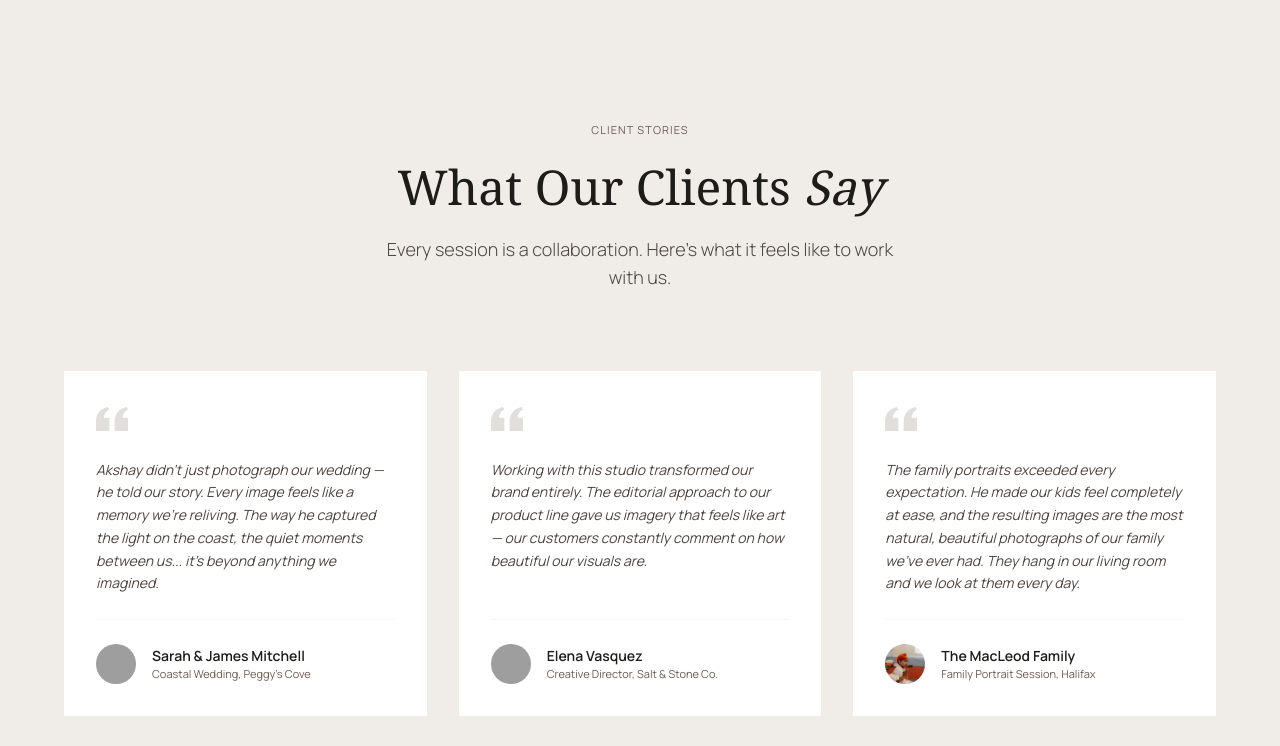
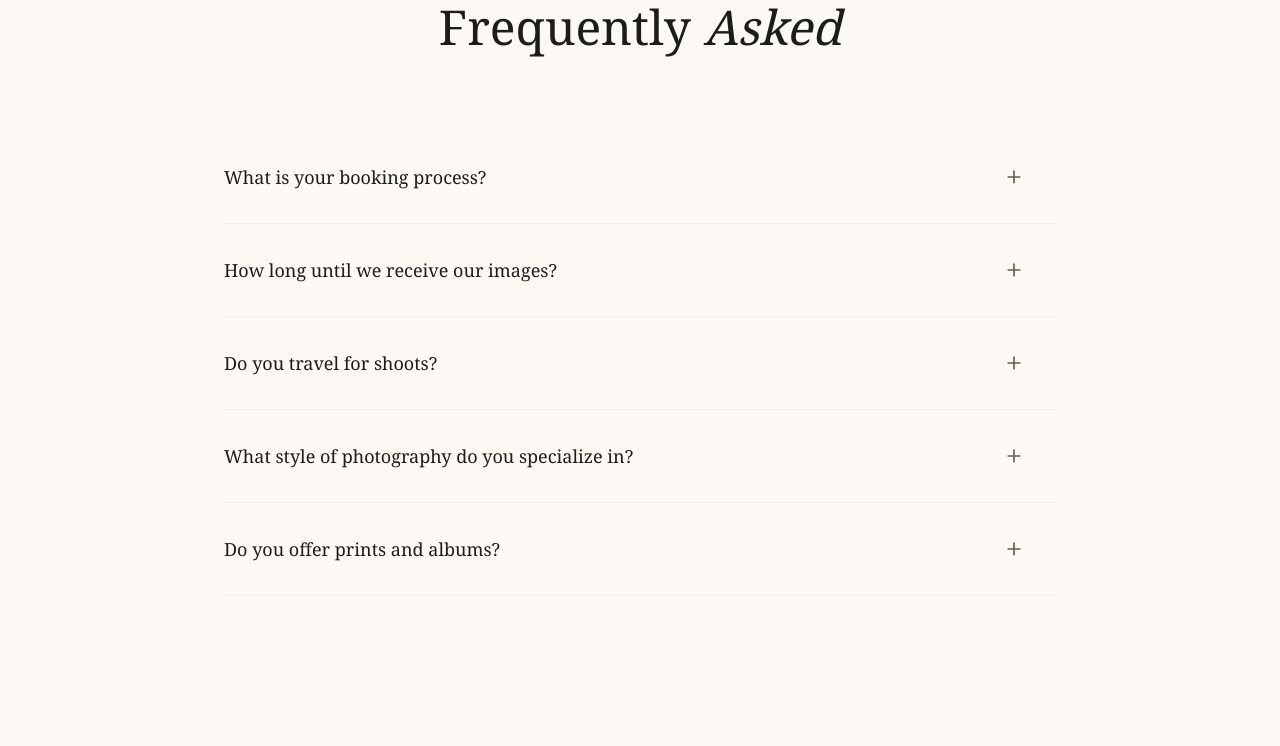
Before and after one commit to Akumar96/akshaykumarstudio, a Next.js app: page /info in a window 1280 px wide. Shown: the part 3280-4026 px from the top of the page. Built offline with nearby package versions, Linux system fonts and the light colour scheme; grey boxes are pictures that could not be loaded.

Commit message:
Remove testimonials section from info page

```diff
--- a/src/app/info/page.tsx
+++ b/src/app/info/page.tsx
@@ -178,47 +178,6 @@ export default function Info() {
         ))}
       </section>
 
-      {/* Testimonials */}
-      <section className="bg-surface-container py-40 mb-40">
-        <div className="container mx-auto px-8">
-          <AnimatedSection>
-            <div className="text-center mb-20">
-              <span className="tracking-widest uppercase text-[11px] text-secondary block mb-6">Client Stories</span>
-              <h2 className="text-4xl md:text-5xl serif mb-6">What Our Clients <span className="italic">Say</span></h2>
-              <p className="text-on-surface-variant max-w-lg mx-auto font-light text-lg">Every session is a collaboration. Here's what it feels like to work with us.</p>
-            </div>
-          </AnimatedSection>
-
-          <div className="grid grid-cols-1 md:grid-cols-2 lg:grid-cols-3 gap-8 max-w-6xl mx-auto">
-            {testimonials.map((testimonial, i) => (
-              <AnimatedSection key={testimonial.name} delay={`stagger-${Math.min(i % 4 + 1, 4)}`}>
-                <div className="bg-surface-container-lowest p-8 h-full flex flex-col">
-                  <svg xmlns="http://www.w3.org/2000/svg" width="32" height="32" viewBox="0 0 24 24" fill="currentColor" className="w-8 h-8 text-secondary/20 mb-6">
-                    <path d="M14.017 21v-7.391c0-5.704 3.731-9.57 8.983-10.609l.995 2.151c-2.432.917-3.995 3.638-3.995 5.849h4v10h-9.983zm-14.017 0v-7.391c0-5.704 3.748-9.57 9-10.609l.996 2.151c-2.433.917-3.996 3.638-3.996 5.849h3.983v10h-9.983z" />
-                  </svg>
-                  <p className="text-on-surface-variant text-sm leading-relaxed flex-grow mb-6 italic">{testimonial.quote}</p>
-                  <div className="flex items-center gap-4 pt-6 border-t border-outline-variant/15">
-                    <div className="w-10 h-10 rounded-full overflow-hidden relative flex-shrink-0">
-                      <Image
-                        src={testimonial.image}
-                        alt={testimonial.name}
-                        fill
-                        className="object-cover"
-                        sizes="40px"
-                      />
-                    </div>
-                    <div>
-                      <p className="text-sm font-semibold">{testimonial.name}</p>
-                      <p className="text-[11px] text-secondary">{testimonial.role}</p>
-                    </div>
-                  </div>
-                </div>
-              </AnimatedSection>
-            ))}
-          </div>
-        </div>
-      </section>
-
       {/* FAQ */}
       <section className="px-8 max-w-4xl mx-auto mb-40">
         <AnimatedSection>
```
